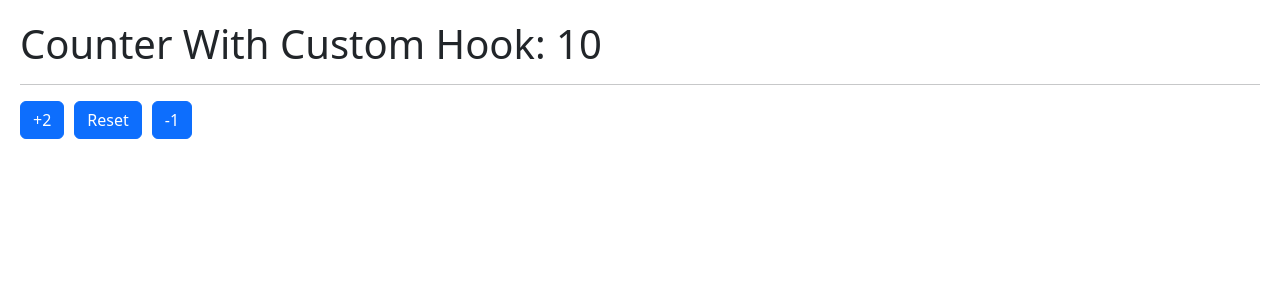
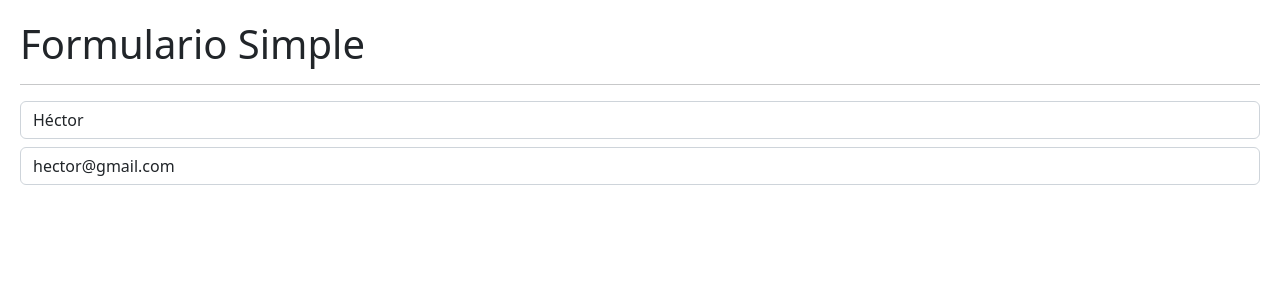
Before and after one commit to hectoralvaez/05-hook-app, a React (Vite) app: page / in a window 1280 px wide. Shown: the top 300 px of the page. Built offline with nearby package versions, Linux system fonts and the light colour scheme.

Commit message:
🪝 118. useEffect - SimpleForm

```diff
--- /dev/null
+++ b/src/02-useEffect/SimpleForm.jsx
@@ -0,0 +1,42 @@
+import { useState } from "react";
+
+export const SimpleForm = () => {
+
+    const [formState, setFormState] = useState({
+        username: 'Héctor',
+        email: 'hector@gmail.com'
+    });
+
+    const { username, email } = formState;
+
+    const onInputChange = ({ target }) => {
+        const { name, value } = target;
+        setFormState({
+            ...formState,       // Desestructuramos el fomrState, ya que podría tener muchos otros valores que no queremos perder
+            [ name ]: value     // Propiedades computadas el objeto
+        });
+    }
+
+    return (
+        <>
+            <h1>Formulario Simple</h1>
+            <hr />
+            <input
+                type="text"
+                className="form-control"
+                placeholder="Username"
+                name="username"
+                value={ username }
+                onChange={ onInputChange }
+            />
+            <input
+                type="email"
+                className="form-control mt-2"
+                placeholder="email@loquesea.com"
+                name="email"
+                value={ email }
+                onChange={ onInputChange }
+            />
+        </>
+    );
+};
--- a/src/main.jsx
+++ b/src/main.jsx
@@ -1,12 +1,13 @@
 import React from 'react'
 import ReactDOM from 'react-dom/client'
 // import { CounterApp } from './01-useState/CounterApp'
-import { CounterWithCustomHook } from './01-useState/CounterWithCustomHook'
+// import { CounterWithCustomHook } from './01-useState/CounterWithCustomHook'
 // import { HooksApp } from './HooksApp'
+import { SimpleForm } from './02-useEffect/SimpleForm'
 import './index.css'
 
 ReactDOM.createRoot(document.getElementById('root')).render(
   <React.StrictMode>
-    <CounterWithCustomHook />
+    <SimpleForm />
   </React.StrictMode>
 )
```
Also changed, not shown: 1 other file (tests, documents, lock files or other folders).
